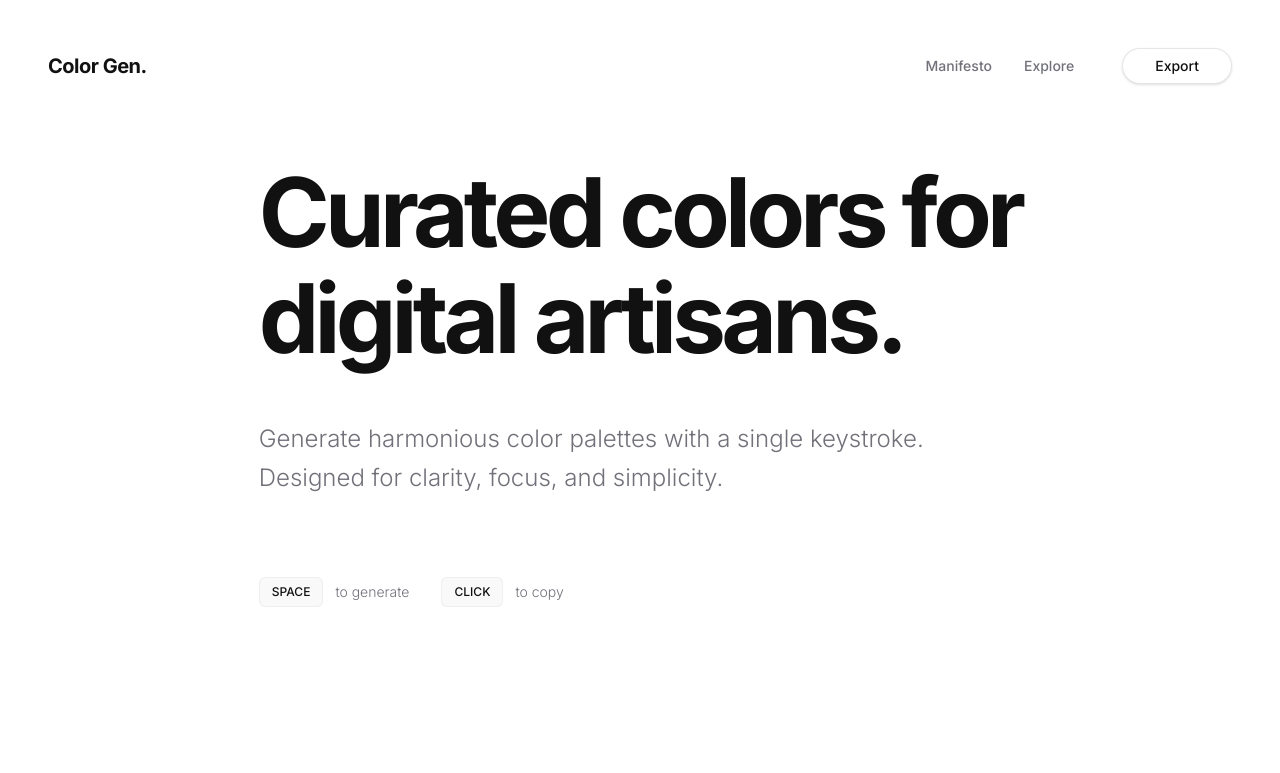
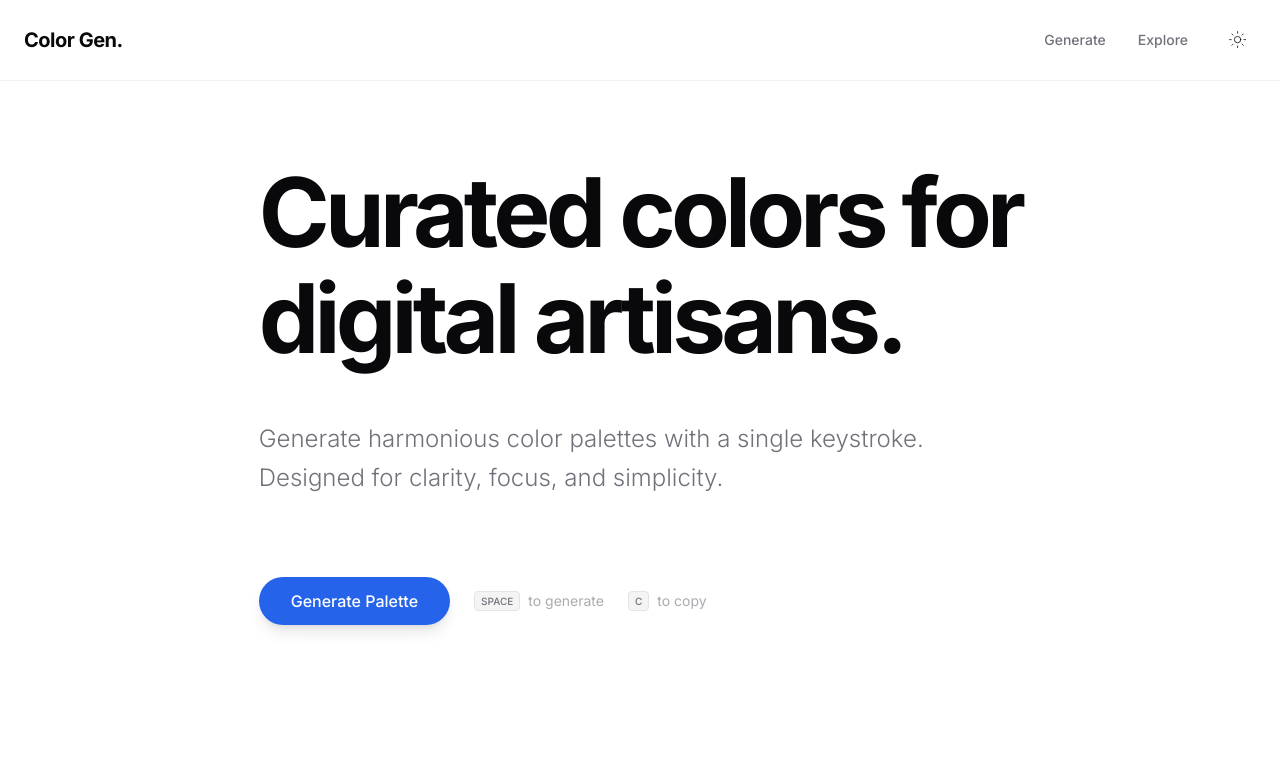
Before and after one commit to JeanMarcoMiranda/nebula-web, a Next.js app: page / in a window 1280 px wide. Shown: the top 773 px of the page. Built offline with nearby package versions, Linux system fonts and the light colour scheme.

Commit message:
feat: implement page theme switch

```diff
--- a/src/app/globals.css
+++ b/src/app/globals.css
@@ -6,8 +6,8 @@
   --radius-lg: var(--radius);
   --radius-xl: calc(var(--radius) + 4px);
 
-  /* Minimalist Spacing System */
-  --spacing-macro: 160px; /* Reduced from 120-160px range to a solid 160px for impact */
+  /* Minimalist Spacing System - Macro Space Rule */
+  --spacing-macro: 160px;
   --spacing-section: 120px;
   --spacing-micro: 4px;
 
@@ -36,7 +36,7 @@
   --color-chart-4: var(--chart-4);
   --color-chart-5: var(--chart-5);
 
-  /* Typography - Inter is standard, but we'll enforce weights in utilities */
+  /* Typography - Enforce Clarity */
   --font-sans: var(--font-geist-sans);
   --font-mono: var(--font-geist-mono);
 }
@@ -44,25 +44,31 @@
 :root {
   --radius: 0.5rem;
 
-  /* Base Neutrals (Strict Minimalist: White & Black) */
+  /*
+     RULE 3: Paleta de Colores Restringida
+     Base Neutra: White (90% interface)
+  */
   --background: #ffffff;
-  --foreground: #111111;
+  --foreground: #09090b; /* Deep Black for text */
 
   --card: #ffffff;
-  --card-foreground: #111111;
+  --card-foreground: #09090b;
 
   --popover: #ffffff;
-  --popover-foreground: #111111;
+  --popover-foreground: #09090b;
 
-  /* Accent: Electric Blue (Single color for CTAs) */
+  /*
+     RULE 3: Acento Único
+     "Azul eléctrico" solely for CTAs
+  */
   --primary: #2563EB;
   --primary-foreground: #ffffff;
 
-  /* Secondary / Muted - Soft Grays */
+  /* Secondary actions - Ghost/Subtle */
   --secondary: #f4f4f5;
   --secondary-foreground: #18181b;
 
-  --muted: #fafafa;
+  --muted: #f4f4f5;
   --muted-foreground: #71717a;
 
   --accent: #f4f4f5;
@@ -83,18 +89,21 @@
 }
 
 .dark {
-  /* Minimalist Dark Mode (Rich Black, not gray) */
-  --background: #050505;
+  /*
+     RULE 3: Paleta de Colores Restringida (Dark Mode)
+     Base Neutra: Deep Black (90% interface)
+  */
+  --background: #050505; /* Pure/Deep Black */
   --foreground: #fafafa;
 
-  --card: #0a0a0a;
+  --card: #050505;
   --card-foreground: #fafafa;
 
-  --popover: #0a0a0a;
+  --popover: #050505;
   --popover-foreground: #fafafa;
 
-  /* Accent: Electric Violet/Blue for Dark Mode */
-  --primary: #4F46E5;
+  /* Accent for Dark Mode */
+  --primary: #4F46E5; /* Slightly lighter/vibrant for dark bg */
   --primary-foreground: #ffffff;
 
   --secondary: #18181b;
@@ -126,12 +135,20 @@
   }
   body {
     @apply bg-background text-foreground antialiased;
-    /* Enforce 1.6 - 1.8 line height for body text */
+    /*
+       RULE 2: Tipografía
+       Cuerpo: 16px - 18px con interlineado generoso (1.6 - 1.8)
+    */
+    font-size: 16px;
     line-height: 1.7;
   }
   h1, h2, h3, h4, h5, h6 {
-    /* Headings often need tighter leading */
+    /*
+       RULE 2: Jerarquía Extrema
+       Títulos grandes y pesados o ligeros
+    */
     line-height: 1.1;
     letter-spacing: -0.02em;
+    font-weight: 700; /* Bold/Black */
   }
 }
--- a/src/app/layout.tsx
+++ b/src/app/layout.tsx
@@ -2,6 +2,7 @@ import type { Metadata } from "next";
 import { Inter } from "next/font/google"; // Import Inter
 import "./globals.css";
 import { Toaster } from "@/components/ui/sonner";
+import { ThemeProvider } from "@/components/theme-provider";
 
 const inter = Inter({ subsets: ["latin"] }); // Configure Inter
 
@@ -18,8 +19,15 @@ export default function RootLayout({
   return (
     <html lang="en">
       <body className={inter.className}>
-        {children}
-        <Toaster />
+        <ThemeProvider
+          attribute="class"
+          defaultTheme="system"
+          enableSystem
+          disableTransitionOnChange
+        >
+          {children}
+          <Toaster />
+        </ThemeProvider>
       </body>
     </html>
   );
--- a/src/components/Header.tsx
+++ b/src/components/Header.tsx
@@ -1,37 +1,39 @@
-import { Menu } from "lucide-react";
+"use client";
+
+import Link from "next/link";
+import { ThemeToggle } from "@/components/ThemeToggle";
 import { Button } from "@/components/ui/button";
 import { Sheet, SheetContent, SheetTrigger } from "@/components/ui/sheet";
+import { Menu } from "lucide-react";
 
 export function Header() {
   return (
-    <header className="fixed top-0 left-0 right-0 p-8 md:p-12 flex justify-between items-center z-50 bg-background/50 backdrop-blur-sm transition-all duration-300">
-      <div className="flex items-center gap-2">
-        <span className="font-bold text-xl tracking-tight select-none">
+    <header className="fixed top-0 left-0 right-0 z-50 bg-background/80 backdrop-blur-md border-b border-border/50">
+      <div className="container mx-auto px-6 h-20 flex items-center justify-between">
+        {/* Minimalist Logo - Typography based */}
+        <Link
+          href="/"
+          className="text-xl font-bold tracking-tight text-foreground hover:opacity-80 transition-opacity"
+        >
           Color Gen.
-        </span>
-      </div>
+        </Link>
 
-      <nav className="hidden md:flex gap-8 text-sm font-medium items-center">
-        <a
-          href="#"
-          className="text-muted-foreground hover:text-foreground transition-colors duration-300"
-        >
-          Manifesto
-        </a>
-        <a
-          href="#"
-          className="text-muted-foreground hover:text-foreground transition-colors duration-300"
+        {/* Simplified Navigation & Actions */}
+        <div className="flex items-center gap-8">
+          <nav className="hidden md:flex items-center gap-8 text-sm font-medium text-muted-foreground">
+            <Link href="/" className="hover:text-foreground transition-colors">
+              Generate
+            </Link>
+            <Link
+              href="/explore"
+              className="hover:text-foreground transition-colors"
             >
               Explore
-        </a>
-        <Button
-          variant="outline"
-          className="ml-4 rounded-full px-8 border-foreground/10 hover:bg-foreground hover:text-background transition-colors duration-500"
-          asChild
-        >
-          <a href="#">Export</a>
-        </Button>
+            </Link>
           </nav>
+
+          <div className="flex items-center gap-4">
+            <ThemeToggle />
 
             <div className="md:hidden">
               <Sheet>
@@ -41,36 +43,30 @@ export function Header() {
                     size="icon"
                     className="hover:bg-transparent"
                   >
-              <Menu className="w-6 h-6" strokeWidth={1.5} />
+                    <Menu className="w-5 h-5" strokeWidth={1.5} />
                   </Button>
                 </SheetTrigger>
-          <SheetContent
-            side="right"
-            className="w-[300px] border-l-0 sm:max-w-none"
-          >
-            <div className="flex flex-col gap-8 mt-12 px-4">
-              <a
-                href="#"
+                <SheetContent side="right" className="w-[300px] border-l-0">
+                  <div className="flex flex-col gap-6 mt-12 px-4">
+                    <Link
+                      href="/"
                       className="text-2xl font-light hover:text-primary transition-colors"
                     >
-                Manifesto
-              </a>
-              <a
-                href="#"
+                      Generate
+                    </Link>
+                    <Link
+                      href="/explore"
                       className="text-2xl font-light hover:text-primary transition-colors"
                     >
                       Explore
-              </a>
-              <a
-                href="#"
-                className="text-2xl font-light hover:text-primary transition-colors"
-              >
-                Export
-              </a>
+                    </Link>
                   </div>
                 </SheetContent>
               </Sheet>
             </div>
+          </div>
+        </div>
+      </div>
     </header>
   );
 }
--- a/src/components/Hero.tsx
+++ b/src/components/Hero.tsx
@@ -1,7 +1,13 @@
+"use client";
+
 import { Badge } from "@/components/ui/badge";
+import { Button } from "@/components/ui/button";
 import { Command } from "lucide-react";
+import { usePaletteStore } from "@/store/usePaletteStore";
 
 export function Hero() {
+  const { generatePalette } = usePaletteStore();
+
   return (
     <section className="pt-[var(--spacing-macro)] pb-[var(--spacing-section)] px-8 max-w-screen-xl mx-auto flex flex-col gap-12 animate-in fade-in slide-in-from-bottom-4 duration-1000">
       <h1 className="max-w-5xl text-6xl md:text-8xl font-bold tracking-tighter text-foreground leading-[1.1]">
@@ -12,24 +18,28 @@ export function Hero() {
         clarity, focus, and simplicity.
       </p>
 
-      <div className="flex flex-wrap gap-8 pt-8">
-        <div className="flex items-center gap-3 text-sm text-muted-foreground">
-          <Badge
-            variant="outline"
-            className="px-3 py-1.5 text-xs font-mono rounded-md border-border/50 bg-secondary/50"
-          >
-            SPACE
-          </Badge>
-          <span className="font-light">to generate</span>
-        </div>
-        <div className="flex items-center gap-3 text-sm text-muted-foreground">
-          <Badge
-            variant="outline"
-            className="px-3 py-1.5 text-xs font-mono rounded-md border-border/50 bg-secondary/50"
-          >
-            CLICK
-          </Badge>
-          <span className="font-light">to copy</span>
+      <div className="flex flex-col sm:flex-row items-center gap-6 pt-8">
+        <Button
+          size="lg"
+          onClick={generatePalette}
+          className="h-12 px-8 text-base font-medium rounded-full bg-primary text-primary-foreground hover:bg-primary/90 transition-all shadow-lg hover:shadow-xl hover:-translate-y-0.5"
+        >
+          Generate Palette
+        </Button>
+
+        <div className="hidden md:flex items-center gap-6 text-sm text-muted-foreground/60">
+          <span className="flex items-center gap-2">
+            <kbd className="pointer-events-none inline-flex h-5 select-none items-center gap-1 rounded border bg-muted px-1.5 font-mono text-[10px] font-medium text-muted-foreground opacity-100">
+              SPACE
+            </kbd>
+            to generate
+          </span>
+          <span className="flex items-center gap-2">
+            <kbd className="pointer-events-none inline-flex h-5 select-none items-center gap-1 rounded border bg-muted px-1.5 font-mono text-[10px] font-medium text-muted-foreground opacity-100">
+              C
+            </kbd>
+            to copy
+          </span>
         </div>
       </div>
     </section>
--- a/src/components/PaletteControls.tsx
+++ b/src/components/PaletteControls.tsx
@@ -57,11 +57,11 @@ export function PaletteControls() {
         <DropdownMenu>
           <DropdownMenuTrigger asChild>
             <Button
-              variant="outline"
+              variant="ghost"
               size="lg"
-              className="rounded-full px-6 border-border/60 hover:bg-secondary/50 transition-all duration-300"
+              className="rounded-full px-6 hover:bg-secondary/80 transition-all duration-300 font-medium text-muted-foreground hover:text-foreground"
             >
-              <Download className="w-4 h-4 mr-2 opacity-70" />
+              <Download className="w-4 h-4 mr-2" />
               Export
               <ChevronDown className="w-3 h-3 ml-2 opacity-50" />
             </Button>
--- /dev/null
+++ b/src/components/ThemeToggle.tsx
@@ -0,0 +1,44 @@
+"use client";
+
+import * as React from "react";
+import { Moon, Sun } from "lucide-react";
+import { useTheme } from "next-themes";
+
+import { Button } from "@/components/ui/button";
+import {
+  DropdownMenu,
+  DropdownMenuContent,
+  DropdownMenuItem,
+  DropdownMenuTrigger,
+} from "@/components/ui/dropdown-menu";
+
+export function ThemeToggle() {
+  const { setTheme } = useTheme();
+
+  return (
+    <DropdownMenu>
+      <DropdownMenuTrigger asChild>
+        <Button
+          variant="ghost"
+          size="icon"
+          className="h-9 w-9 border-none focus-visible:ring-0 focus-visible:ring-offset-0"
+        >
+          <Sun className="h-[1.2rem] w-[1.2rem] rotate-0 scale-100 transition-all dark:-rotate-90 dark:scale-0 stroke-1" />
+          <Moon className="absolute h-[1.2rem] w-[1.2rem] rotate-90 scale-0 transition-all dark:rotate-0 dark:scale-100 stroke-1" />
+          <span className="sr-only">Toggle theme</span>
+        </Button>
+      </DropdownMenuTrigger>
+      <DropdownMenuContent align="end">
+        <DropdownMenuItem onClick={() => setTheme("light")}>
+          Light
+        </DropdownMenuItem>
+        <DropdownMenuItem onClick={() => setTheme("dark")}>
+          Dark
+        </DropdownMenuItem>
+        <DropdownMenuItem onClick={() => setTheme("system")}>
+          System
+        </DropdownMenuItem>
+      </DropdownMenuContent>
+    </DropdownMenu>
+  );
+}
--- /dev/null
+++ b/src/components/theme-provider.tsx
@@ -0,0 +1,11 @@
+"use client";
+
+import * as React from "react";
+import { ThemeProvider as NextThemesProvider } from "next-themes";
+
+export function ThemeProvider({
+  children,
+  ...props
+}: React.ComponentProps<typeof NextThemesProvider>) {
+  return <NextThemesProvider {...props}>{children}</NextThemesProvider>;
+}
```
Also changed, not shown: src/components/ColorPalette.tsx (+0 -10 lines). Lines whose indentation alone changed are shown as unchanged.
